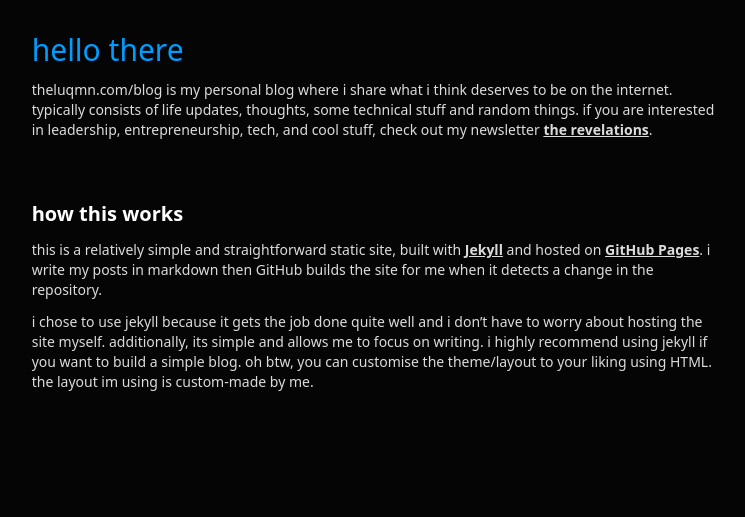
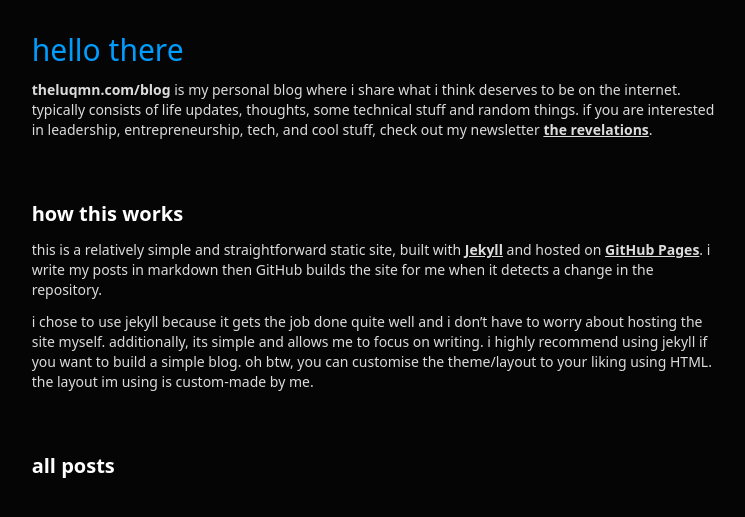
Before and after one commit to theluqmn/blog, a Jekyll site: the page built from index.md, in a window 1280 px wide. Shown: the top 517 px of the page, without its empty margins (267-1012 px from the left). Built offline with Jekyll 4.4.1, drawn with Linux system fonts in a browser that asks for light colours; nearby versions of some CDN libraries; our own code applies the rules of GitHub Pages for plain Markdown files.

Commit message:
list down all posts in index.md

```diff
--- a/index.md
+++ b/index.md
@@ -4,10 +4,18 @@
 
 # hello there
 
-theluqmn.com/blog is my personal blog where i share what i think deserves to be on the internet. typically consists of life updates, thoughts, some technical stuff and random things. if you are interested in leadership, entrepreneurship, tech, and cool stuff, check out my newsletter [the revelations](https://revelations.theluqmn.com).
+**theluqmn.com/blog** is my personal blog where i share what i think deserves to be on the internet. typically consists of life updates, thoughts, some technical stuff and random things. if you are interested in leadership, entrepreneurship, tech, and cool stuff, check out my newsletter [the revelations](https://revelations.theluqmn.com).
 
 ## how this works
 
 this is a relatively simple and straightforward static site, built with [Jekyll](https://jekyllrb.com/) and hosted on [GitHub Pages](https://pages.github.com/). i write my posts in markdown then GitHub builds the site for me when it detects a change in the repository.
 
 i chose to use jekyll because it gets the job done quite well and i don't have to worry about hosting the site myself. additionally, its simple and allows me to focus on writing. i highly recommend using jekyll if you want to build a simple blog. oh btw, you can customise the theme/layout to your liking using HTML. the layout im using is custom-made by me.
+
+## all posts
+
+{% for post in site.posts %}
+
+- [{{ post.title }}]({{ post.url }}) - {{ post.date | date: "%d %B %Y" }}
+
+{% endfor %}
```
